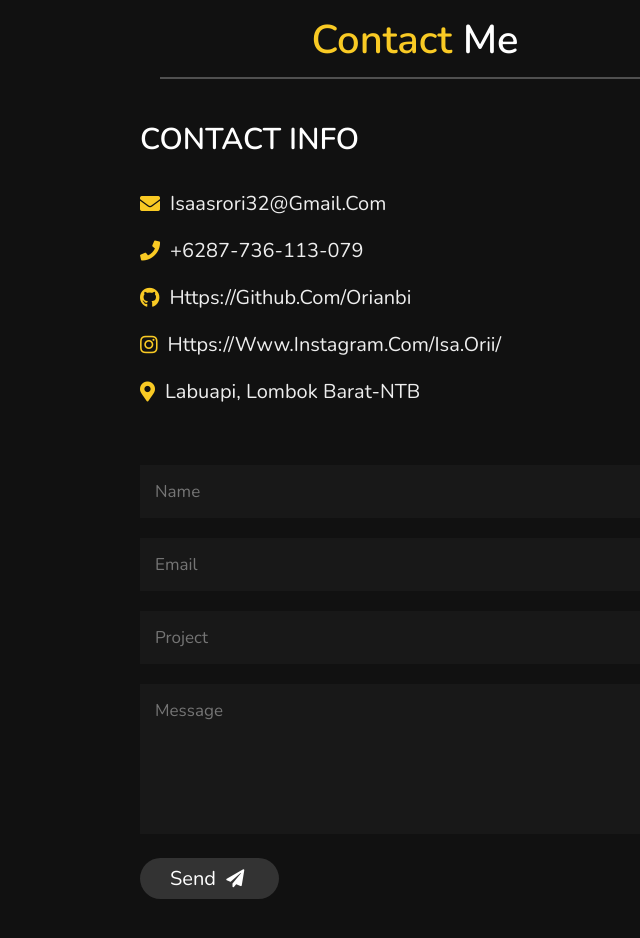
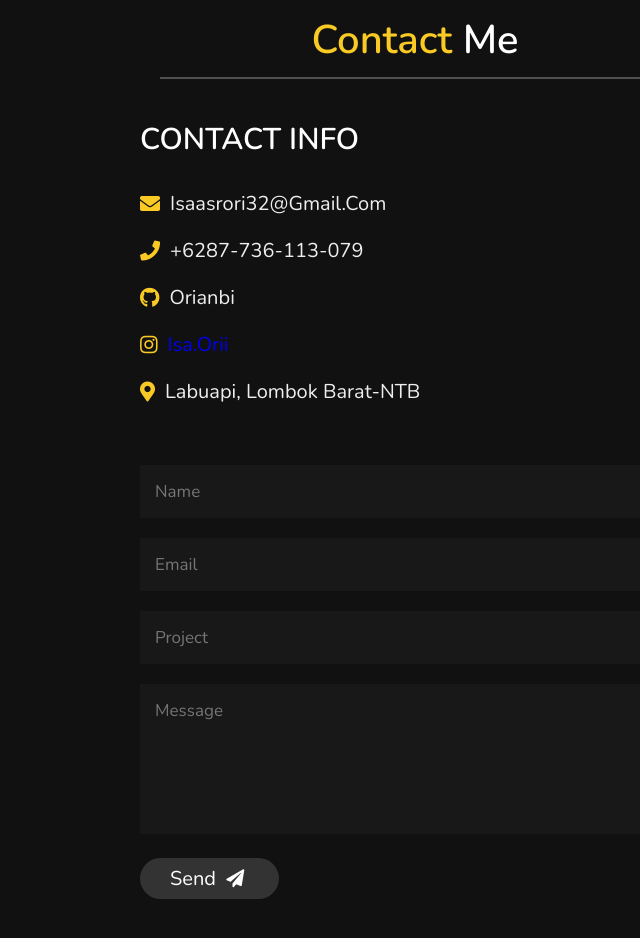
Before and after one commit to orianbi/isaasrori, a plain HTML site: page index.html in a window 1280 px wide. Shown: the part 4264-5202 px from the top of the page, without its empty margins (400-1040 px from the left). Drawn offline with nearby package versions, Linux system fonts and the light colour scheme.

Commit message:
ubah kontak

```diff
--- a/index.html
+++ b/index.html
@@ -241,8 +241,8 @@
         <div class="info">
             <h3><i class="fas fa-envelope"></i> isaasrori32@gmail.com</h3>
             <h3><i class="fas fa-phone"></i>  +6287-736-113-079</h3>
-            <h3><i class="fab fa-github"></i> https://github.com/orianbi</h3>
-            <h3><i class="fab fa-instagram"></i> https://www.instagram.com/isa.orii/</h3>
+            <h3><i class="fab fa-github"></i> <a href="https://github.com/orianbi"></a>orianbi</h3>
+            <h3><i class="fab fa-instagram"></i> <a href="https://www.instagram.com/isa.orii/">isa.orii</a></h3>
             <h3><i class="fas fa-map-marker-alt"></i> Labuapi, Lombok Barat-NTB</h3>
         </div>
       </div>
```
